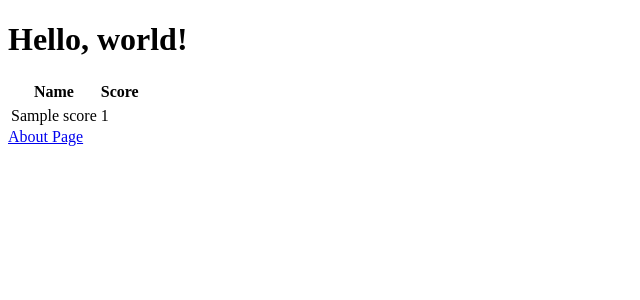
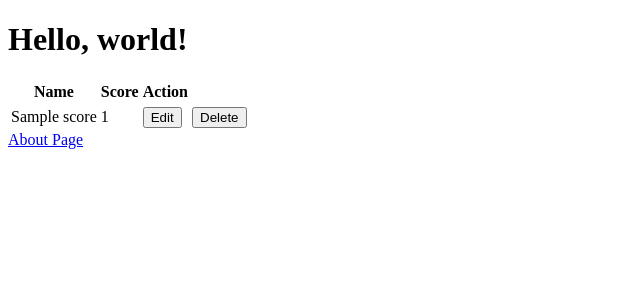
Before and after one commit to maheshram-hs/LearningDjango, a Django app: template score/templates/index.html in a window 1280 px wide. Shown: the top 300 px of the page, without its empty margins (0-640 px from the left). Run offline with Django 4.2, Linux system fonts and the light colour scheme; tables that the repository leaves empty hold one stand-in row (values such as "Sample post"); the template is opened without the code that fills it: values that come from a table or form of the project are taken from there, most other values are stand-ins (such as "Sample title", 1, 10 or a date in 2020).

Commit message:
Add butons to table.

```diff
--- a/score/templates/index.html
+++ b/score/templates/index.html
@@ -5,11 +5,13 @@
 <tr>
 	<th>Name</th>
 	<th>Score</th>
+	<th>Action</th>
 </tr>
 
 <tr>
 {% for field in form %}
 <td>{{ field }}</td>
+<td><button name="save">Save</button></td>
 {% endfor %}
 </tr>
 
@@ -17,6 +19,8 @@
  <tr>
 	 <td>{{ score.name }}</td>
 	 <td>{{ score.value }}</td>
+	 <td><button name="edit">Edit</button></td>
+	 <td><button name="delete">Delete</button></td>
  </tr>
 {% endfor %}
 </table>
```
